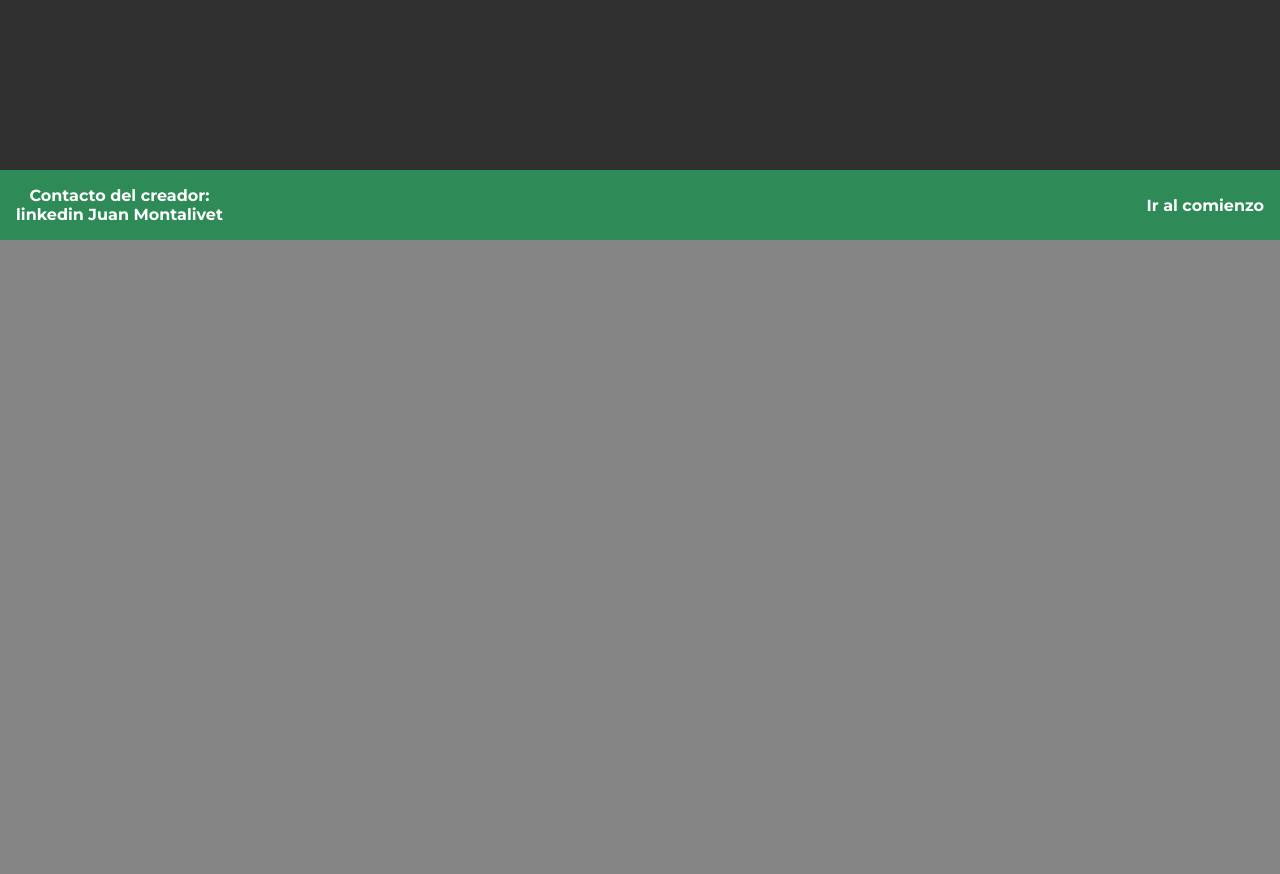
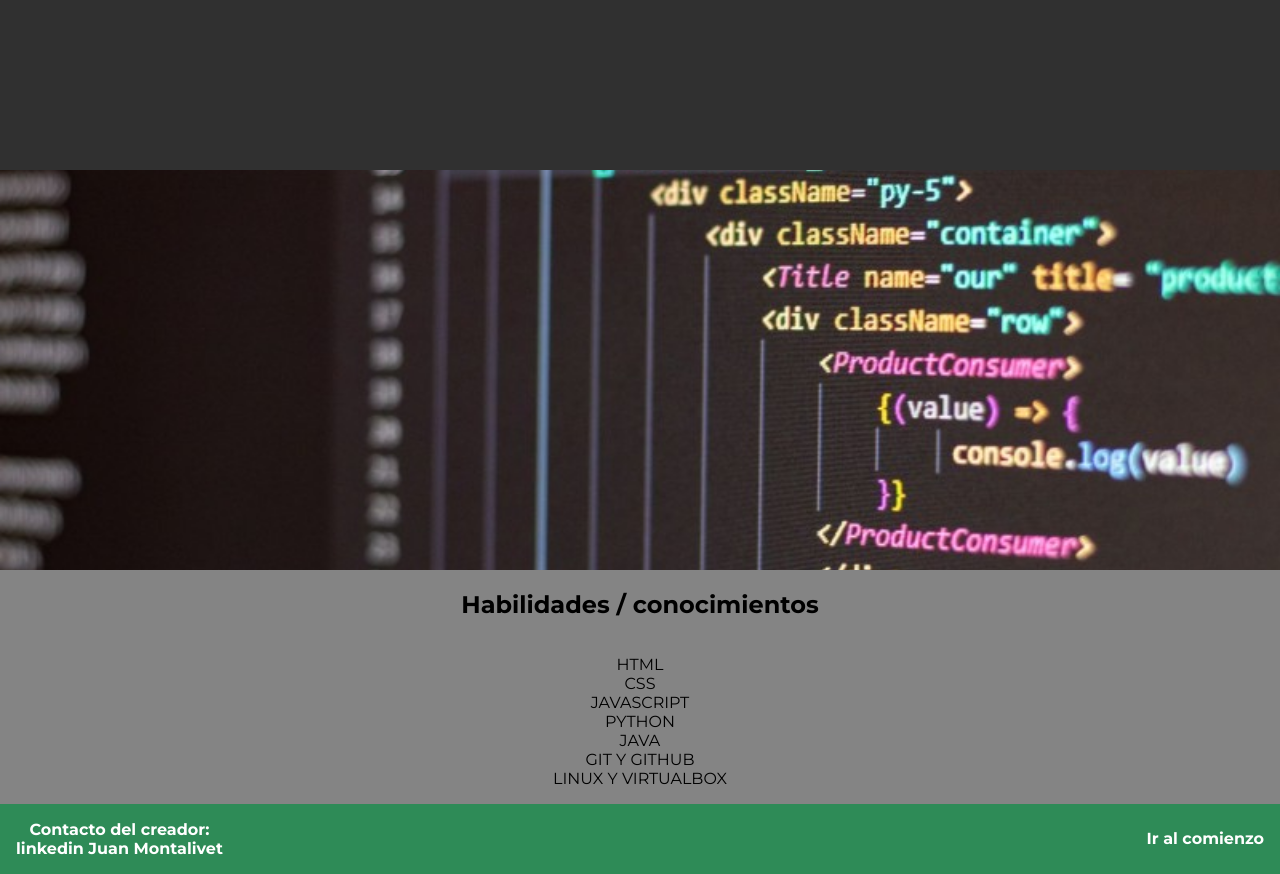
Before and after one commit to juan4171/ProyectoFinalTicmasCV, a plain HTML site: page index.html in a window 1280 px wide. Shown: the part 670-1544 px from the top of the page. Before the commit the page ends 910 px from the top, so only its background shows below. Drawn offline with Linux system fonts and the light colour scheme; no server answers.

Commit message:
seccion habilidades

```diff
--- a/entrega.html
+++ b/index.html
@@ -39,7 +39,23 @@
             </div>
         </div>
     </section>
-
+    <section id="habilidades">
+        <div class="container">
+            <div class="img-container"></div>
+            <div class="list-container">
+                <h2>Habilidades / conocimientos</h2>
+                <ul>
+                    <li>HTML</li>
+                    <li>CSS</li>
+                    <li>JAVASCRIPT</li>
+                    <li>PYTHON</li>
+                    <li>JAVA</li>
+                    <li>GIT Y GITHUB</li>
+                    <li>LINUX Y VIRTUALBOX</li>
+                </ul>
+            </div>
+        </div>
+    </section>
     <footer>
         <div class="container">
             <a href="https://www.linkedin.com/in/juan-montalivet/" target="_blank" rel="noopener noreferrer">Contacto del creador: <br>linkedin Juan Montalivet</a>
--- a/style.css
+++ b/style.css
@@ -72,7 +72,7 @@ header a{
 #presentacion{
     display: flex;
     background-color: #303030;
-    min-height: 80vh;
+    height: 80vh;
 }
 #presentacion .container{
     padding: 0px 10px;
@@ -82,9 +82,6 @@ header a{
     justify-content: center;
     align-items: center;
 }
-#cara{
-    height: 100%;
-}
 .foto-container{
     background-color: #424242;
     display: flex;
@@ -92,6 +89,9 @@ header a{
     align-items: center;
     width: 100%;
     height: 35%;
+}
+#cara{
+    height: 100%;
 }
 .text-container{
     background-color: #F2F2F2;
@@ -104,6 +104,27 @@ header a{
     padding: 0px 10px;
 }
 /* configuraciones de footer */
+#habilidades .container{
+    display: flex;
+    flex-direction: column;
+    justify-content: center;
+    align-items: center;
+}
+#habilidades .img-container{
+    background-image:url(imgs/code.jpg);
+        background-size: cover;
+        background-position: center center;
+        height: 400px;
+        width: 100%;
+}
+#habilidades .list-container{
+    display: flex;
+    flex-direction: column;
+    text-align: center;
+    align-items: center;
+    justify-content: center;
+    width: 100%;
+}
 footer{
     padding: 2vh;
     background-color: seagreen;
```
Also changed, not shown: imgs/code.jpg (added).
